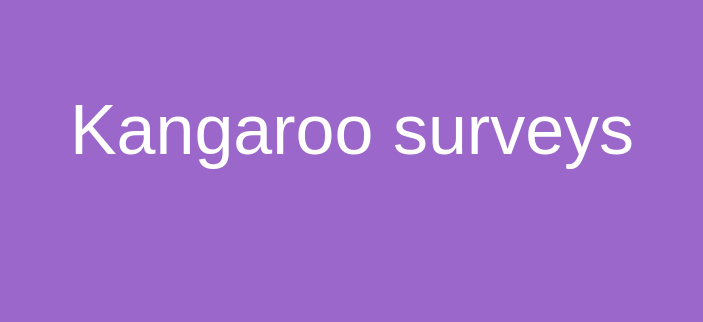
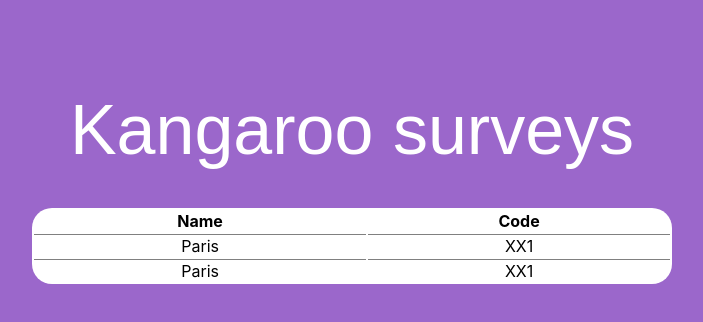
Before and after one commit to calineY/Kangaroo_project, a React (Create React App) app in the folder frontend/: page / in a window 1280 px wide. Shown: the top 322 px of the page, without its empty margins (288-991 px from the left). Built offline with nearby package versions, Linux system fonts and the light colour scheme.

Commit message:
Imported table component in Landing page

```diff
--- a/frontend/src/pages/Landing/Landing.js
+++ b/frontend/src/pages/Landing/Landing.js
@@ -1,10 +1,12 @@
 import React from 'react'
 import './styles.css'
+import Table from '../../components/Table/Table'
 
 function Landing() {
   return (
     <div className='container'>
         <div className='title'>Kangaroo surveys</div>
+        <Table/>
     </div>
   )
 }
```
